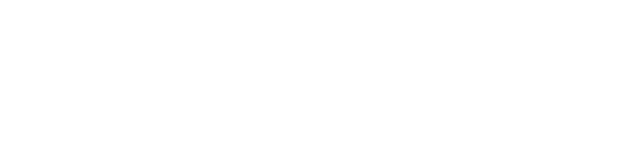
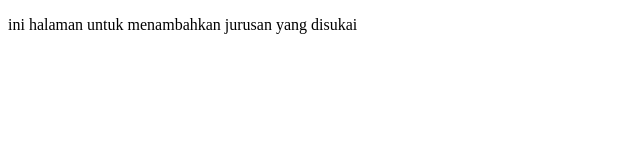
Before and after one commit to mkhoiruddin93/belajargithubidx, a plain HTML site: page jurusan.html in a window 1280 px wide. Shown: the whole page, without its empty margins (0-640 px from the left). Drawn offline with Linux system fonts and the light colour scheme.

Commit message:
menambahkan kode di jurusan

```diff
--- a/jurusan.html
+++ b/jurusan.html
@@ -7,6 +7,6 @@
     </title>
 </head>
 <body>
-
+    <p>ini halaman untuk menambahkan jurusan yang disukai</p>
 </body>
 </html>
```
